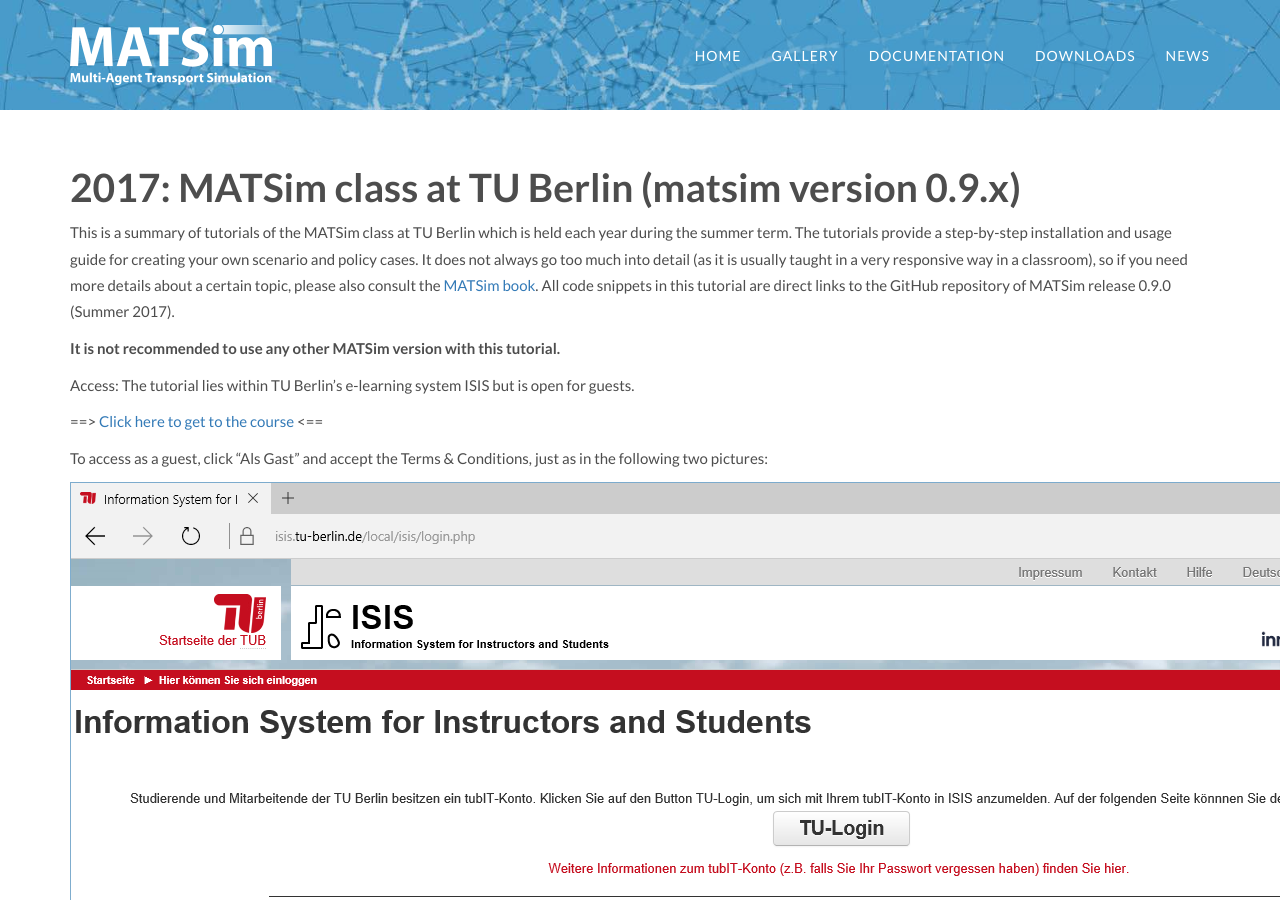
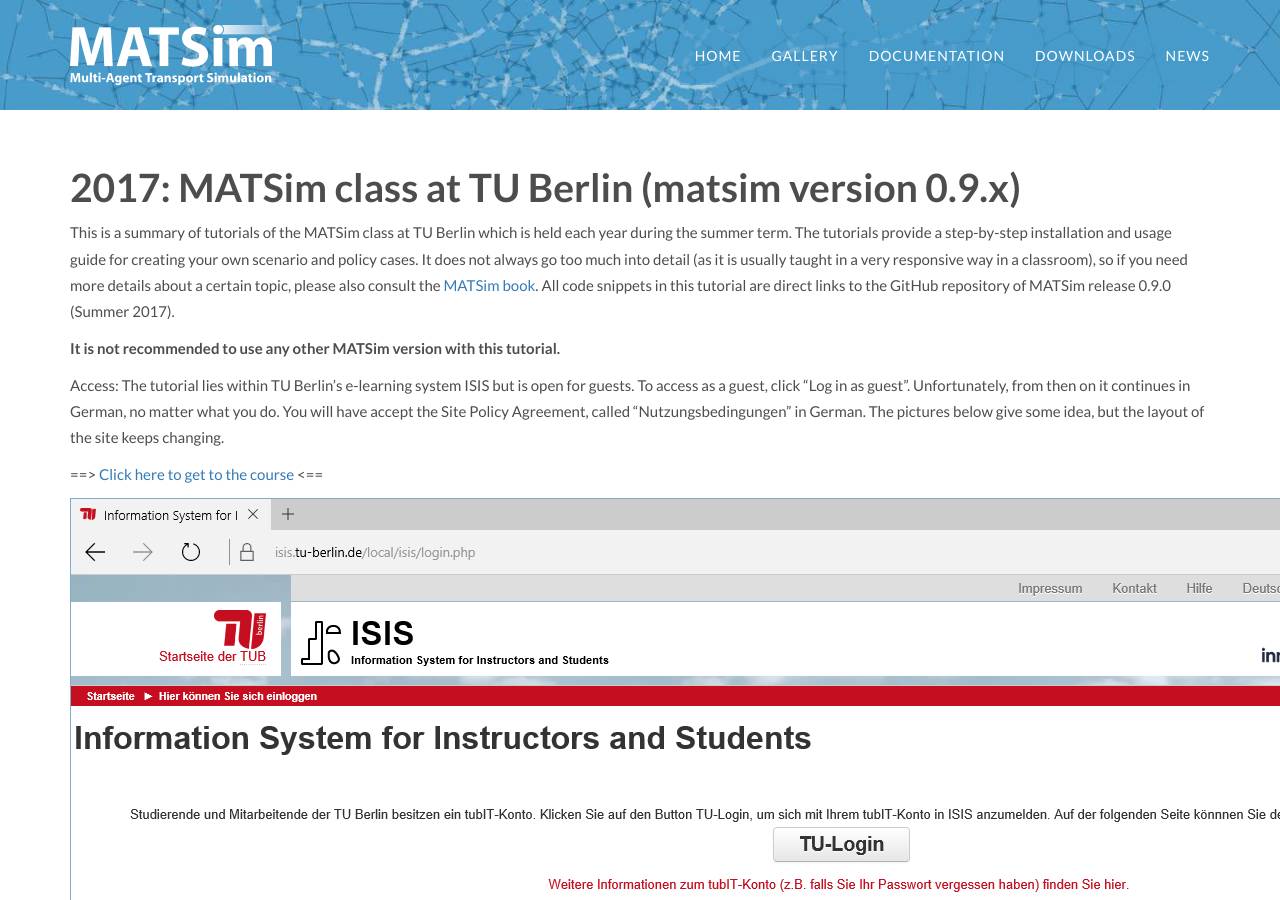
Before and after one commit to matsim-org/jekyll-website, a Jekyll site: the page built from content/2017-matsim-class-tu-berlin-matsim-version-09x.md, in a window 1280 px wide and 900 px high. Built offline with Jekyll 4.4.1, drawn with Linux system fonts in a browser that asks for light colours; some web fonts are replaced.

Commit message:
force isis landing page to be english.  Unfortunately, the Nutzungsbedingungen remain in German

```diff
--- a/content/2017-matsim-class-tu-berlin-matsim-version-09x.md
+++ b/content/2017-matsim-class-tu-berlin-matsim-version-09x.md
@@ -17,13 +17,14 @@
 
 **It is not recommended to use any other MATSim version with this tutorial.**
 
-Access: The tutorial lies within TU Berlin's e-learning system ISIS but is open for guests.
+Access: The tutorial lies within TU Berlin's e-learning system ISIS
+but is open for guests.  To access as a guest, click "Log in as
+guest".  Unfortunately, from then on it continues in German, no matter
+what you do.  You will have accept the Site Policy Agreement, called
+"Nutzungsbedingungen" in German.  The pictures below give some idea,
+but the layout of the site keeps changing.
 
-==> [Click here to get to the course](https://isis.tu-berlin.de/course/view.php?id=10914) <==
-
-
-
-To access as a guest, click "Als Gast" and accept the Terms & Conditions, just as in the following two pictures:
+==> [Click here to get to the course](https://isis.tu-berlin.de/course/view.php?id=10914?lang=en) <==
 
 ![click "Als Gast"](/content/images/isisguest.png)
 
```
Also changed, not shown: content/2016-matsim-class-tu-berlin-matsim-version-08x.md (+1 -3 lines).
